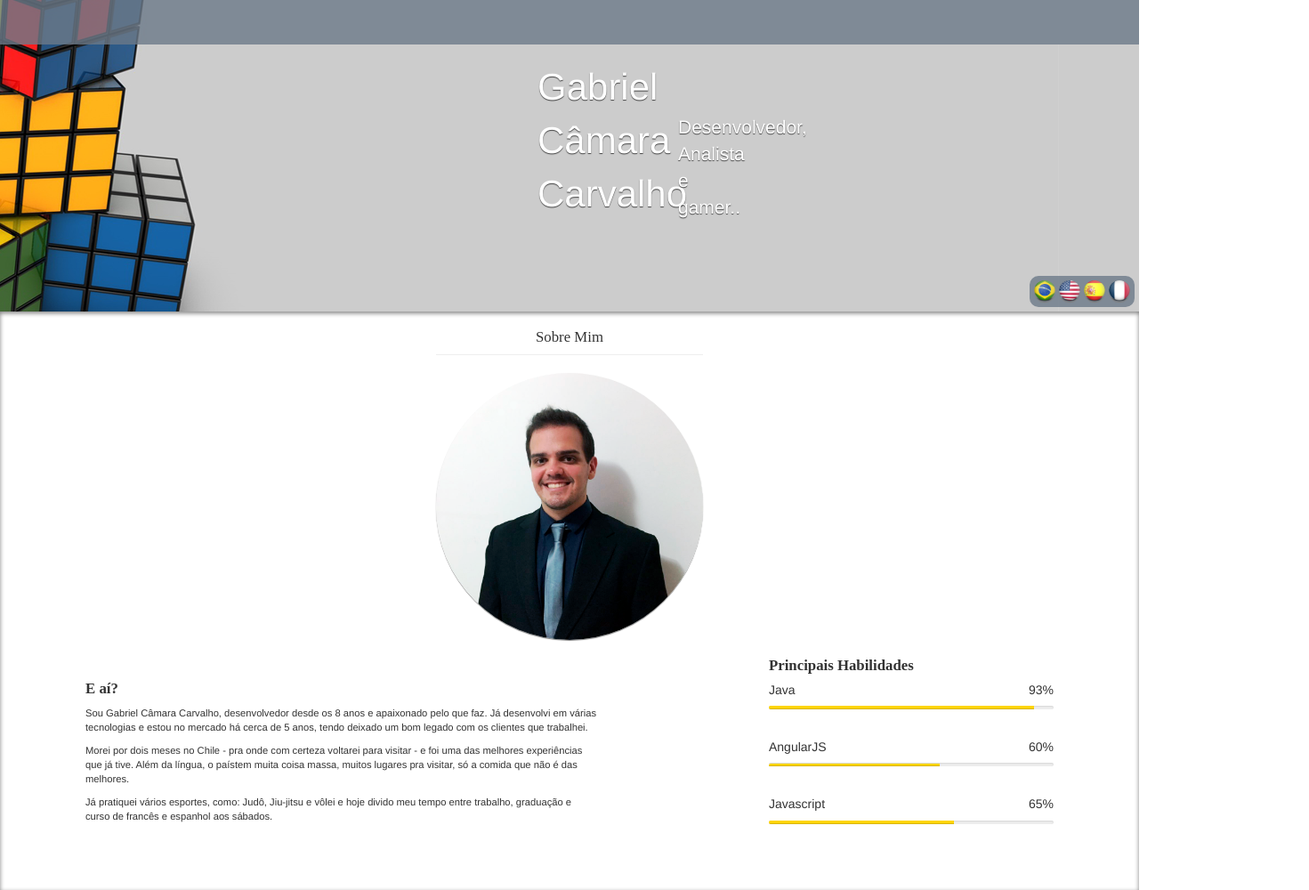
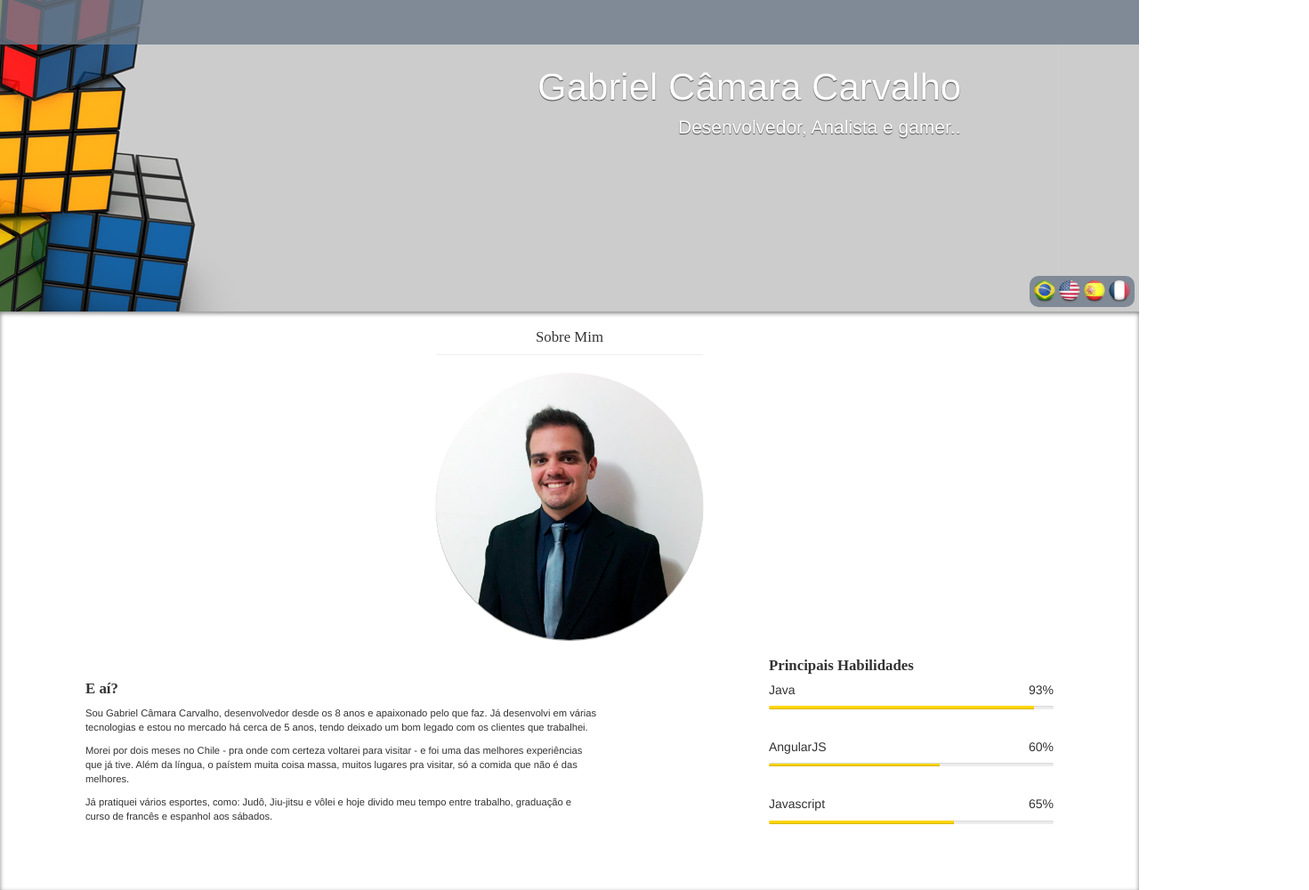
Before and after one commit to gcamara/perfil, a website: page index.html in a window 1280 px wide. Shown: the top 1000 px of the page at 89% size, 1471 px wide, since content can reach past the window. Drawn offline with Linux system fonts and the light colour scheme; a web font is replaced by a local one.

Commit message:
correção do Css

```diff
--- a/css/animacoes.css
+++ b/css/animacoes.css
@@ -152,11 +152,6 @@ hr {
 }
 
 @media screen and (min-width: 768px) {
-    .mover {
-        width: 550px;
-        font-size: 3em;
-    }
-
     @keyframes esquerda-direita {
         100% {
             opacity: 1;
--- a/css/medias.css
+++ b/css/medias.css
@@ -299,4 +299,12 @@
 	    background: #d3d3d3;
 	}
 
+    .mover {
+        width: 550px;
+        font-size: 3em;
+    }
+
+    .mover-subtitulo {
+    	width: calc(100% - 15em);
+    }
 }
```
